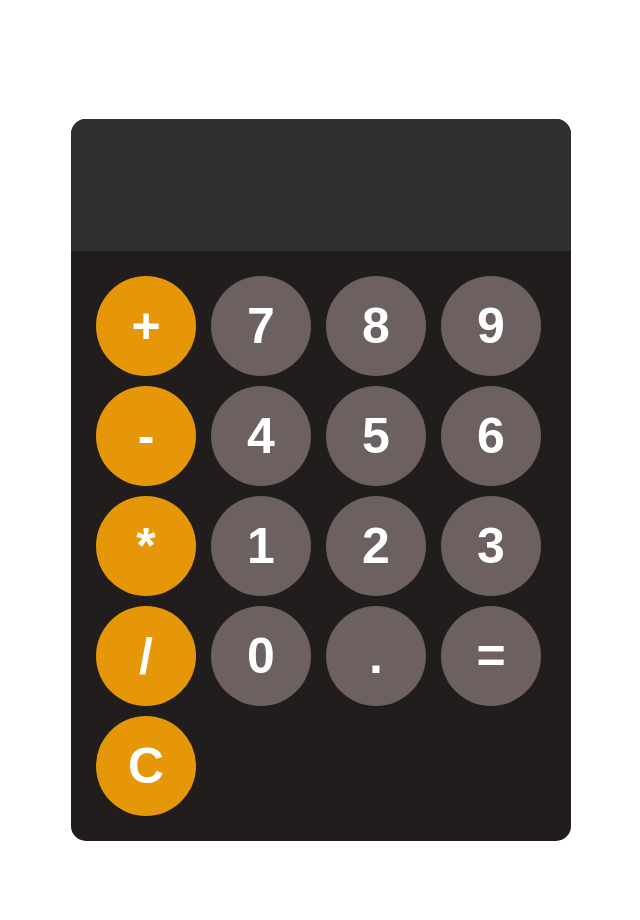
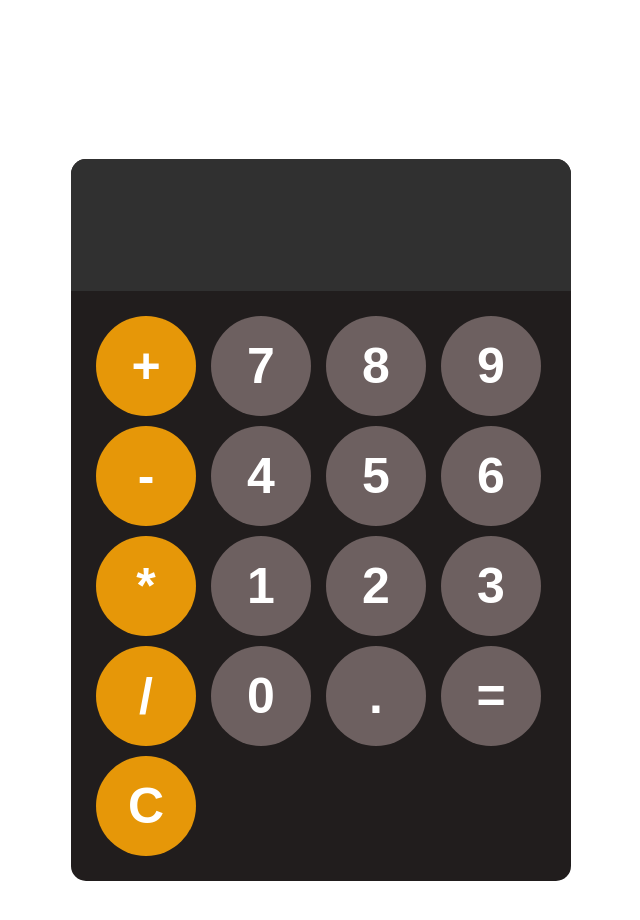
Before and after one commit to prchlmrie/Calculator, a plain HTML site: page index.html in a window 1280 px wide. Shown: the whole page, without its empty margins (319-959 px from the left). Drawn offline with Linux system fonts and the light colour scheme.

Commit message:
Update style.css

```diff
--- a/style.css
+++ b/style.css
@@ -3,7 +3,7 @@ body{
     display: flex;
     justify-content: center;
     align-items: center;
-    height: 120vh;
+    height: 130vh;
 }
 
 #calculator{
```
